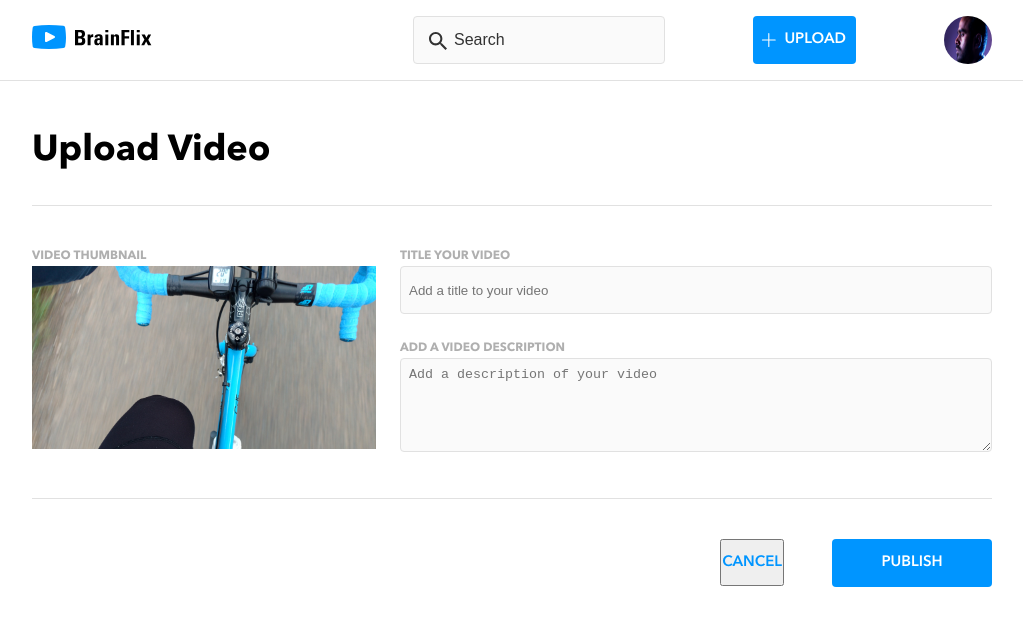
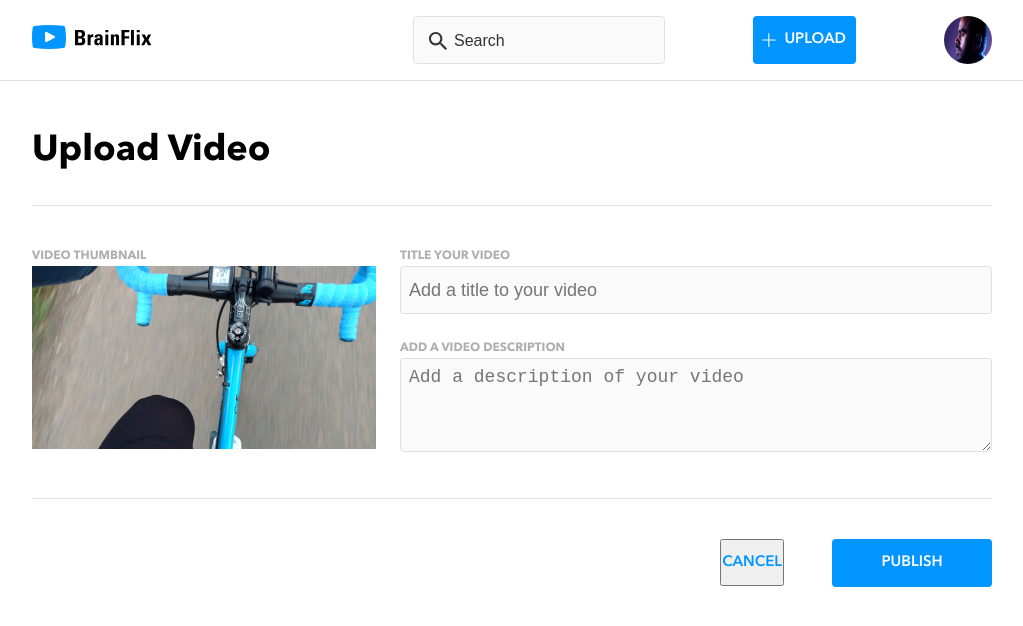
Before and after one commit to Baharrsz/brainflix, a React (Create React App) app in the folder sprint-two/: page /upload in a window 1280 px wide. Shown: the top 626 px of the page, without its empty margins (128-1151 px from the left). Built offline with nearby package versions, Linux system fonts and the light colour scheme.

Commit message:
Some minor changes in styles. Removing extra comments from JS files.

```diff
--- a/sprint-two/src/components/MainContent.js
+++ b/sprint-two/src/components/MainContent.js
@@ -12,7 +12,6 @@ const corsUrl = "cors-anywhere.herokuapp.com/";
 
 export default class MainContent extends React.Component {
   state = {
-    // id: this.props.id,
     sideArray: undefined,
     mainVideo: undefined,
     removedVideo: undefined,
@@ -51,7 +50,6 @@ export default class MainContent extends React.Component {
       localStorage.homeVideoId = response.data[0].id;
       this.setState({
         sideArray: response.data
-        // id: this.props.id || localStorage.homeVideoId
       });
     });
   }
@@ -60,7 +58,6 @@ export default class MainContent extends React.Component {
     Axios.get(`${url}/videos/${id}?api_key=${apiKey}`).then(response => {
       this.setState({
         mainVideo: response.data
-        // id: id
       });
     });
   }
--- a/sprint-two/src/styles/main.css
+++ b/sprint-two/src/styles/main.css
@@ -117,6 +117,7 @@ label {
   border: 1px solid #e1e1e1;
   border-radius: 4px;
   padding: 8px;
+  font-size: 18px;
 }
 
 .input:focus {
--- a/sprint-two/src/styles/partials/_btns-inputs-avatars.scss
+++ b/sprint-two/src/styles/partials/_btns-inputs-avatars.scss
@@ -18,6 +18,7 @@
   border: 1px solid $mercury;
   border-radius: 4px;
   padding: 8px;
+  font-size: 18px;
   &:focus {
     border: 1px solid $blue;
     outline: none;
```
Also changed, not shown: 1 other file (tests, documents, lock files or other folders).
